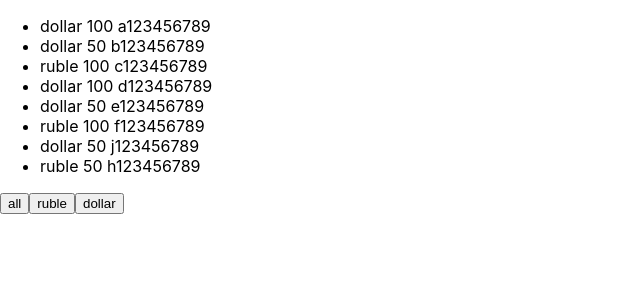
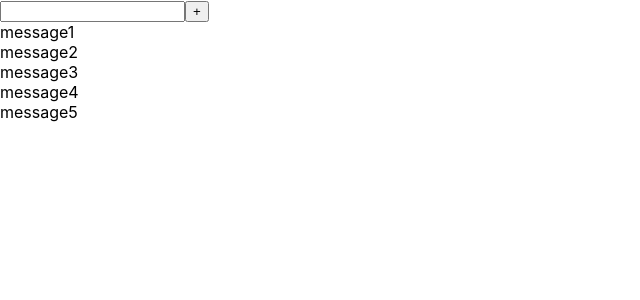
Before and after one commit to EgoshinVA/microtask, a React (Create React App) app: page / in a window 1280 px wide. Shown: the top 300 px of the page, without its empty margins (0-640 px from the left). Built offline with nearby package versions, Linux system fonts and the light colour scheme.

Commit message:
Input, много коллбеков

```diff
--- a/src/App.tsx
+++ b/src/App.tsx
@@ -1,43 +1,39 @@
 import React, {useState} from 'react';
-import {NewComponent} from "./components/newComponent/NewComponent";
+import {Input} from "./components/input/Input";
+import {Button} from "./components/button/Button";
 
-export type MoneyType = {
-    banknote: "dollar" | "ruble",
-    nominal: number,
-    number: string
+type MessageType = {
+    message: string
 }
 
-export type FilterType = 'all' | 'dollar' | 'ruble'
+function App() {
+    const [message, setMessage] = useState<MessageType[]>([
+            {message: 'message1'},
+            {message: 'message2'},
+            {message: 'message3'},
+            {message: 'message4'},
+            {message: 'message5'}
+        ]
+    )
 
+    const [title, setTitle] = useState<string>('')
 
-function App() {
-    const [money, setMoney] = useState<MoneyType[]>([
-        {banknote: "dollar", nominal: 100, number: "a123456789"},
-        {banknote: "dollar", nominal: 50, number: "b123456789"},
-        {banknote: "ruble", nominal: 100, number: "c123456789"},
-        {banknote: "dollar", nominal: 100, number: "d123456789"},
-        {banknote: "dollar", nominal: 50, number: "e123456789"},
-        {banknote: "ruble", nominal: 100, number: "f123456789"},
-        {banknote: "dollar", nominal: 50, number: "j123456789"},
-        {banknote: "ruble", nominal: 50, number: "h123456789"}
-    ])
-
-    const [filter, setFilter] = useState<FilterType>('all')
-
-    let currentMoney = money
-
-    filter === 'ruble' && (currentMoney = money.filter(item => item.banknote === 'ruble'))
-    filter === 'dollar' && (currentMoney = money.filter(item => item.banknote === 'dollar'))
-
-    const setCurrentFilter = (filt: FilterType) => {
-        setFilter(filt)
+    const addMessage = () => {
+        setMessage([...message, {message: title}])
+        setTitle('')
     }
 
     return (
-        <div>
-            <NewComponent setCurrentFilter={setCurrentFilter} currentMoney={currentMoney}/>
+        <div className="App">
+            {/*<FullInput addMessage={addMessage}/>*/}
+            <Input title={title} setTitle={setTitle}/>
+            <Button name={'+'} callBack={addMessage}/>
+            {message.map((el, index) => {
+                return (
+                    <div key={index}>{el.message}</div>
+                )
+            })}
         </div>
-
     );
 }
 
--- a/src/components/button/Button.tsx
+++ b/src/components/button/Button.tsx
@@ -1,18 +1,17 @@
 import React from 'react';
 
 type ButtonPropsType = {
-    title: string,
+    name: string
     callBack: () => void
 }
 
-export const Button: React.FC<ButtonPropsType> = ({title, callBack}) => {
-    const onClickHandler = () => {
-        callBack()
+export const Button: React.FC<ButtonPropsType> = (props) => {
+
+    const onClickButtonHandler = () => {
+        props.callBack()
     }
 
     return (
-        <div>
-            <button onClick={onClickHandler}>{title}</button>
-        </div>
+        <button onClick={onClickButtonHandler}>{props.name}</button>
     );
 };
--- /dev/null
+++ b/src/components/input/Input.tsx
@@ -0,0 +1,16 @@
+import React, {ChangeEvent} from 'react';
+
+type InputPropsType = {
+    title: string
+    setTitle: (newTitle: string) => void
+}
+
+export const Input: React.FC<InputPropsType> = (props) => {
+    const onChangeInputHandler = (event: ChangeEvent<HTMLInputElement>) => {
+        props.setTitle(event.currentTarget.value)
+    }
+
+    return (
+        <input value={props.title} onChange={onChangeInputHandler}/>
+    );
+};
--- a/src/components/newComponent/NewComponent.tsx
+++ /dev/null
@@ -1,26 +0,0 @@
-import React from 'react';
-import {FilterType, MoneyType} from "../../App";
-
-type NewComponentPropsType = {
-    currentMoney: MoneyType[],
-    setCurrentFilter: (filt: FilterType) => void
-}
-
-export const NewComponent: React.FC<NewComponentPropsType> = ({currentMoney, setCurrentFilter}) => {
-    return (
-        <div>
-            <ul>
-                {currentMoney.map((objFromMoneyArr, index) =>
-                    <li key={index}>
-                        <span>{objFromMoneyArr.banknote} </span>
-                        <span>{objFromMoneyArr.nominal} </span>
-                        <span>{objFromMoneyArr.number}</span>
-                    </li>
-                )}
-            </ul>
-            <button onClick={() => setCurrentFilter('all')}>all</button>
-            <button onClick={() => setCurrentFilter('ruble')}>ruble</button>
-            <button onClick={() => setCurrentFilter('dollar')}>dollar</button>
-        </div>
-    );
-};
```
Also changed, not shown: src/components/input/FullInput.tsx (added, +25 -0 lines).
